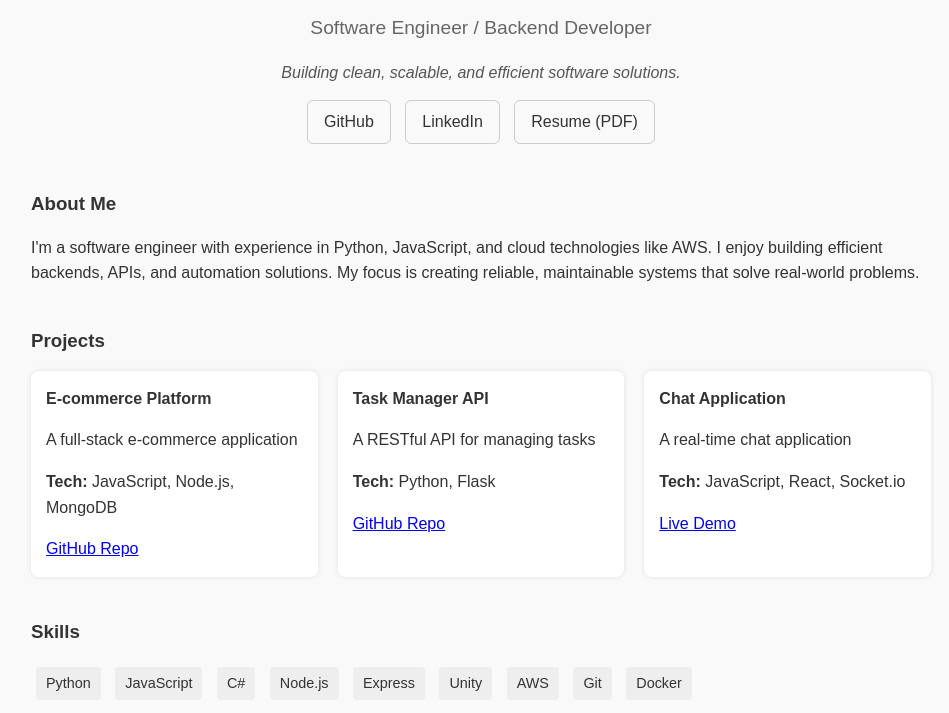
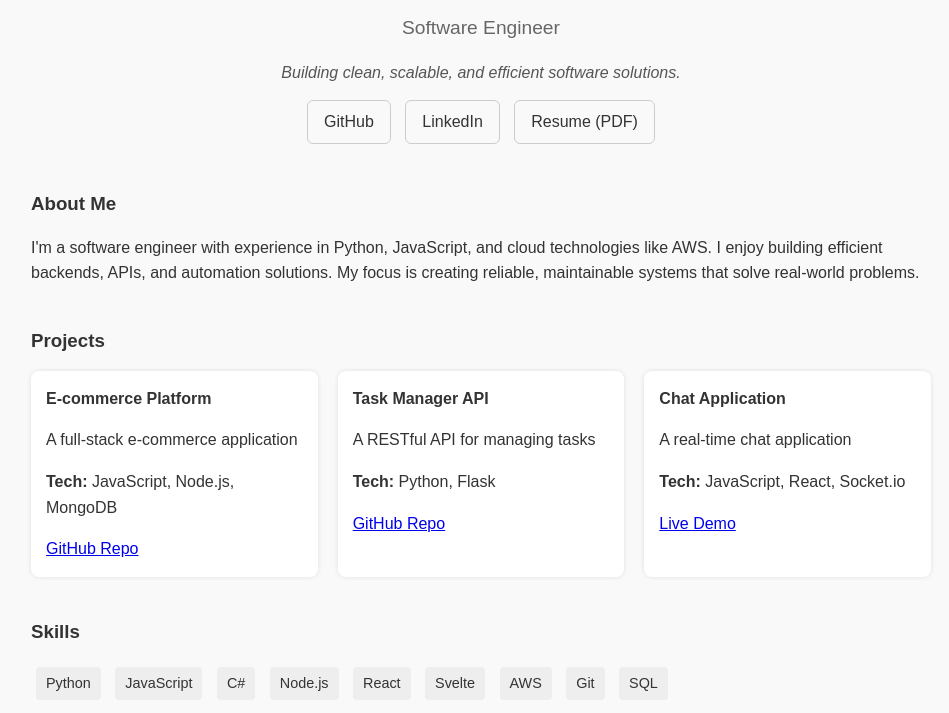
Before and after one commit to ejimeneztech/portfolioSE, a plain HTML site: page index.html in a window 1280 px wide. Shown: the part 87-800 px from the top of the page, without its empty margins (159-1108 px from the left). Drawn offline with Linux system fonts and the light colour scheme.

Commit message:
edited info

```diff
--- a/index.html
+++ b/index.html
@@ -89,7 +89,7 @@
     <div class="container">
         <header>
             <h1>Emilio Jimenez</h1>
-            <h2>Software Engineer / Backend Developer</h2>
+            <h2>Software Engineer</h2>
             <p class="tagline">Building clean, scalable, and efficient software solutions.</p>
             <div class="buttons">
                 <a href="#">GitHub</a>
@@ -134,11 +134,11 @@
                 <span>JavaScript</span>
                 <span>C#</span>
                 <span>Node.js</span>
-                <span>Express</span>
-                <span>Unity</span>
+                <span>React</span>
+                <span>Svelte</span>
                 <span>AWS</span>
                 <span>Git</span>
-                <span>Docker</span>
+                <span>SQL</span>
             </div>
         </section>
 
```
